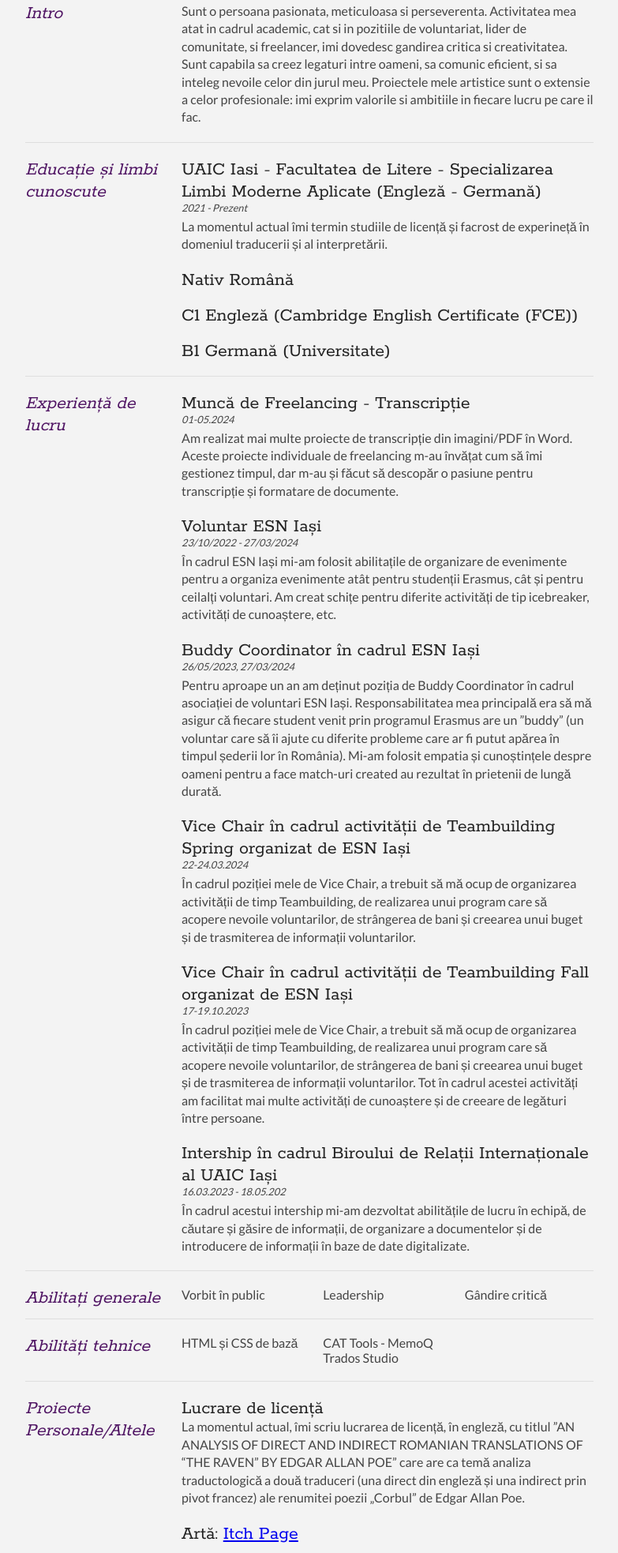
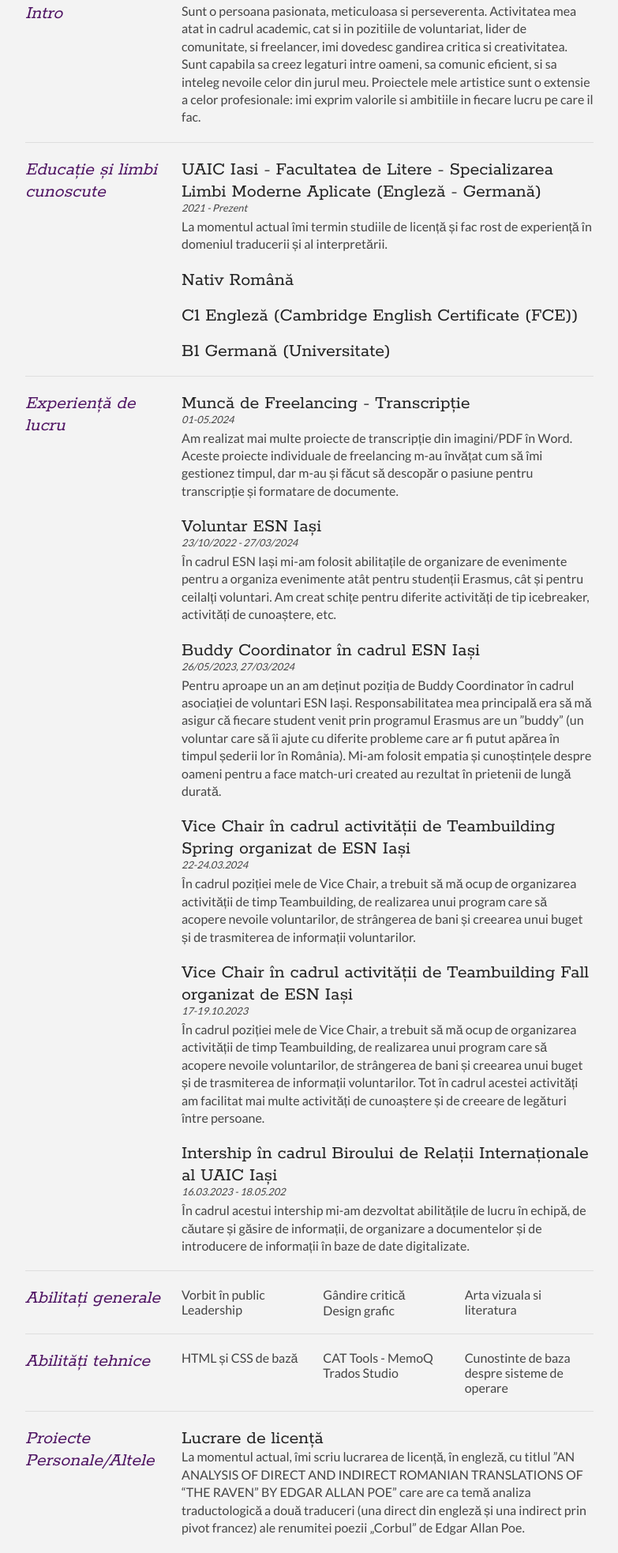
Before and after one commit to r-w-i/cv, a plain HTML site: page index.html in a window 1280 px wide. Shown: the part 217-2184 px from the top of the page at 79% size, without its empty margins (248-1031 px from the left). Drawn offline with Linux system fonts and the light colour scheme.

Commit message:
Add files via upload

```diff
--- a/index.html
+++ b/index.html
@@ -20,7 +20,7 @@
     <div id="cv" class="">
         <div class="mainDetails">
             <div id="headshot" class="">
-                <img src="AAE00424.jpg" alt="Ana Maria Parvu" />
+                <img src="AAE00424.jpg" alt="Ana Maria Parvu"  />
             </div>
 
             <div id="name">
@@ -68,7 +68,7 @@
                     <article>
                         <h2>UAIC Iasi - Facultatea de Litere - Specializarea Limbi Moderne Aplicate (Engleză - Germană)</h2>
                         <p class="subDetails">2021 - Prezent</p>
-                        <p>La momentul actual îmi termin studiile de licență și facrost de experineță în domeniul traducerii și al interpretării.</p>
+                        <p>La momentul actual îmi termin studiile de licență și fac rost de experiență în domeniul traducerii și al interpretării.</p>
                     </article>
 
                     <article>
@@ -169,6 +169,8 @@
                         <li>Vorbit în public</li>
                         <li>Leadership</li>
                         <li>Gândire critică</li>
+                        <li>Design grafic</li>
+                        <li>Arta vizuala si literatura</li>
                     </ul>
                 </div>
                 <div class="clear"></div>
@@ -183,6 +185,7 @@
                     <ul class="keySkills">
                         <li>HTML și CSS de bază</li>
                         <li>CAT Tools - MemoQ Trados Studio</li>
+                        <li>Cunostinte de baza despre sisteme de operare</li>
                     </ul>
                 </div>
                 <div class="clear"></div>
--- a/style.css
+++ b/style.css
@@ -251,6 +251,10 @@ section:last-child {
     column-count: 2;
   }
 }
+#headshot {
+  -webkit-print-color-adjust: exact !important;
+  print-color-adjust: exact !important;
+}
 
 @media all and (max-width: 601px) {
   #cv {
```
